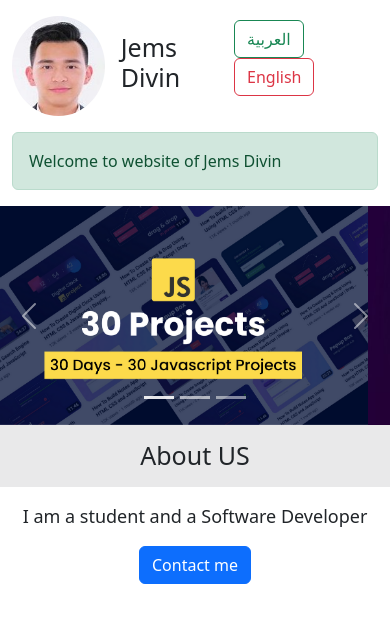
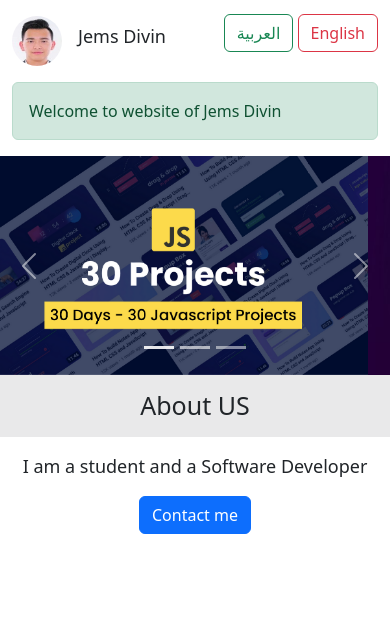
Before and after one commit to sidsimo/web, a plain HTML site: page index.html in a window 390 px wide. Drawn offline with nearby package versions, Linux system fonts and the light colour scheme.

Commit message:
Add files via upload

```diff
--- a/index.html
+++ b/index.html
@@ -6,6 +6,7 @@
     <title>Document</title>
     <link href="https://cdn.jsdelivr.net/npm/bootstrap@5.2.3/dist/css/bootstrap.min.css" rel="stylesheet" integrity="sha384-rbsA2VBKQhggwzxH7pPCaAqO46MgnOM80zW1RWuH61DGLwZJEdK2Kadq2F9CUG65" crossorigin="anonymous">
     <style type="text/css">
+       @media all {
         * {
             margin: 0;
             padding: 0;
@@ -32,6 +33,16 @@
             justify-content: space-between;
             align-items: center;
         }
+       }
+       @media (max-width: 414px) and (orientation : portrait){
+        #img {
+            width: 50px;
+            height: 50px;
+        }
+        #title {
+            font-size: 18px;
+        }
+       }
     </style>
 </head>
 <body>
```
